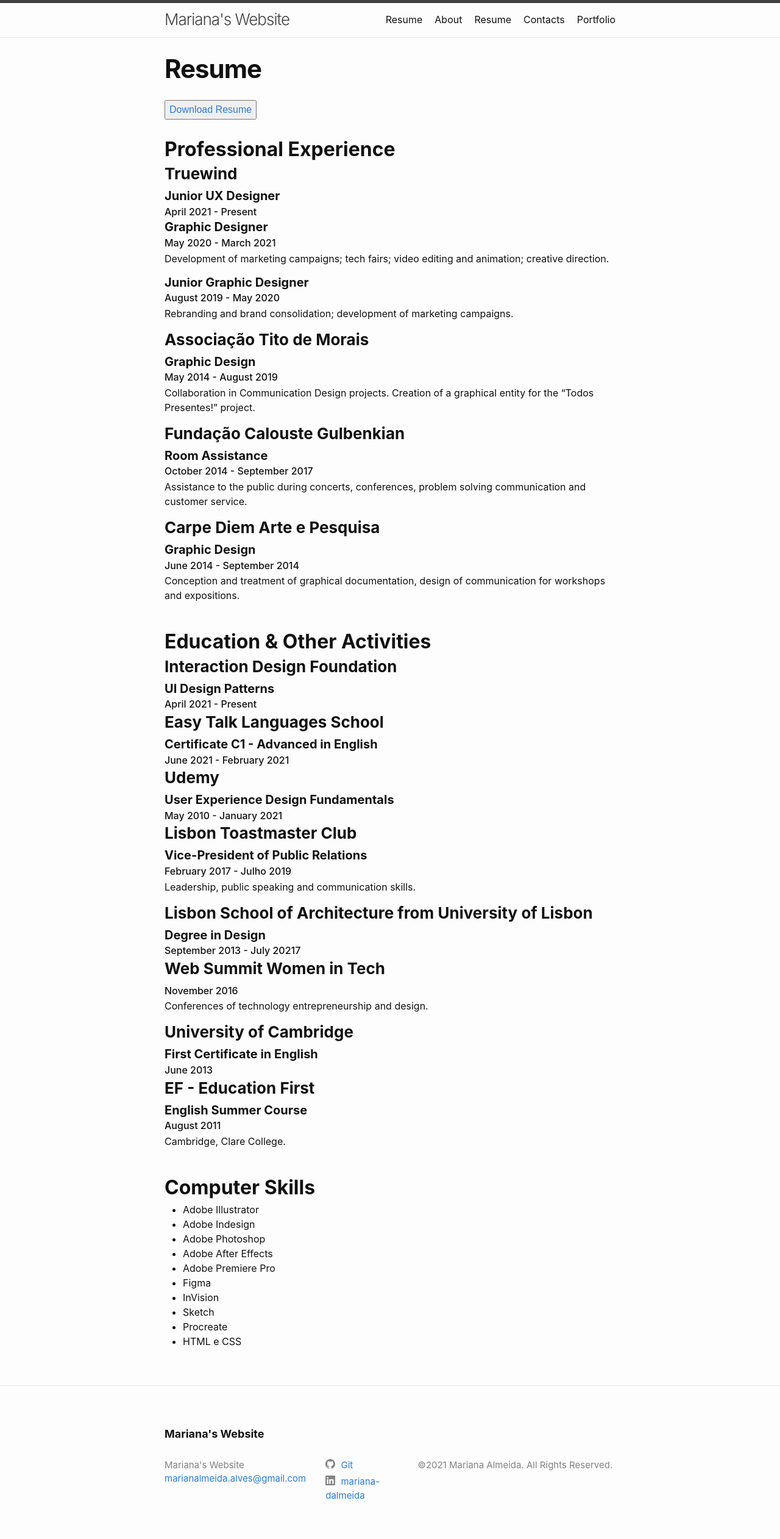
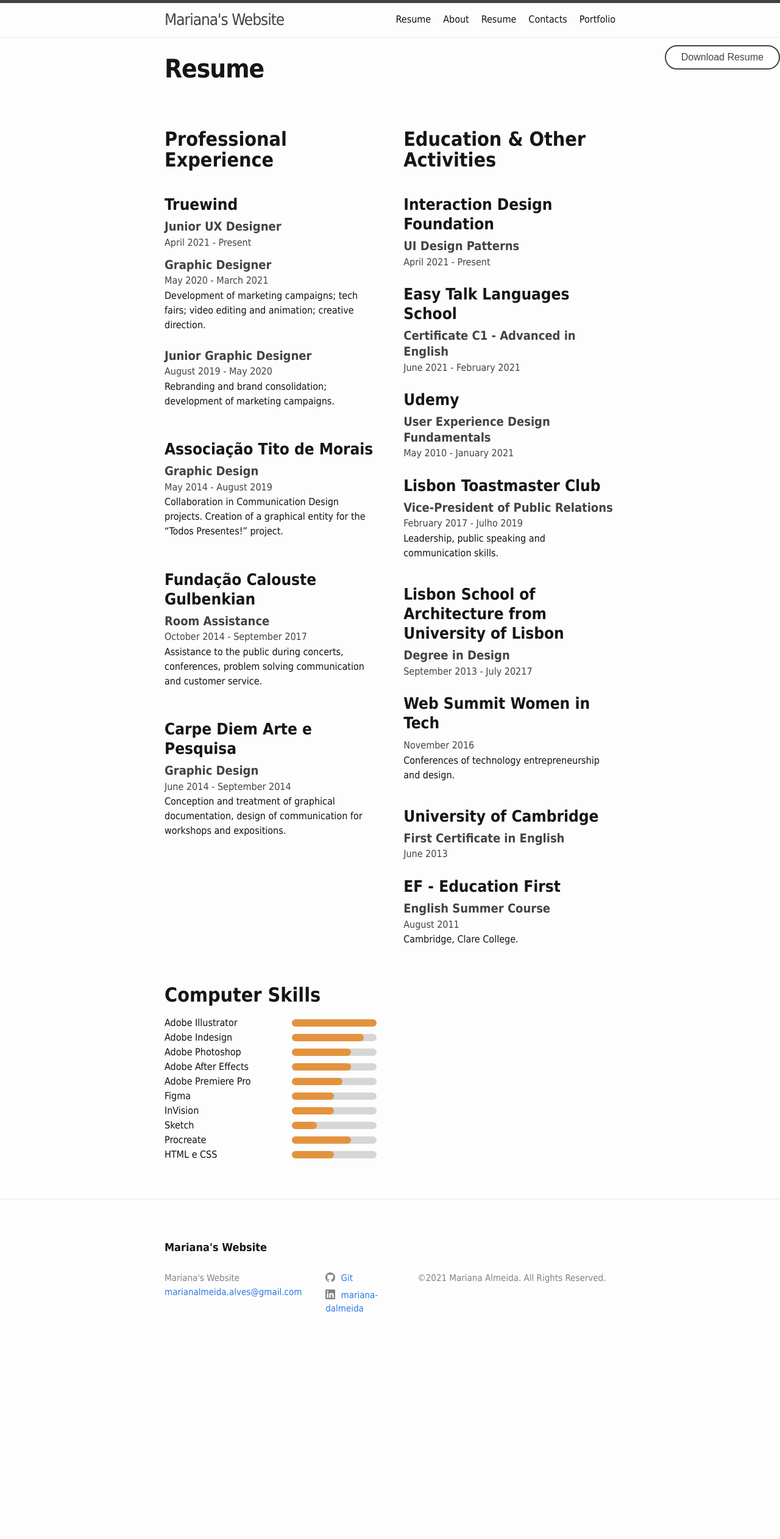
Before and after one commit to mar-dalmeida/portfolioMarianaAlmeida, a Jekyll site: the page built from Resume.html, in a window 1280 px wide. Shown: the whole page at 61% size. Built offline with Jekyll 4.4.1, drawn with Linux system fonts in a browser that asks for light colours; after the commit the page ends 2217 px from its top, so only the background shows below that.

Commit message:
CSS for resume

```diff
--- a/_sass/minima.scss
+++ b/_sass/minima.scss
@@ -2,7 +2,7 @@
 
 // Define defaults for each variable.
 
-$base-font-family: -apple-system, BlinkMacSystemFont, "Segoe UI", Roboto, Helvetica, Arial, sans-serif, "Apple Color Emoji", "Segoe UI Emoji", "Segoe UI Symbol" !default;
+$base-font-family: "Poppins", Tahoma, sans-serif, "Apple Color Emoji", "Segoe UI Emoji", "Segoe UI Symbol" !default;
 $base-font-size:   16px !default;
 $base-font-weight: 400 !default;
 $small-font-size:  $base-font-size * 0.875 !default;
@@ -56,5 +56,6 @@ $on-laptop:        800px !default;
 @import
   "minima/base",
   "minima/layout",
-  "minima/syntax-highlighting"
+  "minima/syntax-highlighting",
+  "minima/resume"
 ;
--- a/_sass/minima/_base.scss
+++ b/_sass/minima/_base.scss
@@ -97,7 +97,7 @@ li {
   font-size: 3rem;
   font-weight: 700;
   line-height: 4rem;
-  color: var(--neutral-900);
+  color: $--neutral-900;
   margin: 0;
 }
 
@@ -105,7 +105,7 @@ h2 {
   font-size: 1.5rem;
   font-weight: 700;
   line-height: 2.1rem;
-  color: var(--neutral-900);
+  color: $--neutral-900;
   margin: 0;
   padding: 2rem 0 0.5rem;
 }
@@ -114,7 +114,7 @@ h3 {
   font-size: 1.125rem;
   font-weight: 700;
   line-height: 2rem;
-  color: var(--neutral-900);
+  color: $--neutral-900;
   padding-bottom: 0.5rem;
   margin: 0;
 }
@@ -123,7 +123,7 @@ h4 {
   font-size: 1rem;
   font-weight: 700;
   line-height: 1.6rem;
-  color: var(--neutral-700);
+  color: $--neutral-700;
   margin: 0;
 }
 
@@ -131,7 +131,7 @@ h5 {
   font-size: 1rem;
   font-weight: 500;
   line-height: 1.6rem;
-  color: var(--neutral-700);
+  color: $--neutral-700;
   margin: 0;
 }
 /**
--- /dev/null
+++ b/_sass/minima/_resume.scss
@@ -0,0 +1,97 @@
+/**
+ * Site header
+ */
+ button {
+  margin: 10px 0;
+  padding: 5px 25px;
+  width: fit-content;
+  cursor: pointer;
+  background-color: white;
+  border: 2px solid $--neutral-700;
+  border-radius: 25px;
+}
+
+button:hover {
+  background-color: $--neutral-000;
+  border: 2px solid $--primary-500;
+  box-shadow: 2px 2px 15px -2px $--primary-500
+}
+
+button:hover h5 {
+  color: $--primary-700;
+}
+
+.resume h2{
+  padding: 3rem 0 1rem;
+}
+
+.job {
+  padding: 1.5rem 0 0;
+}
+
+.job-description {
+  padding: 0 0 0.7rem;
+  margin: 0;
+}
+
+.school {
+  padding: 1.5rem 0 0;
+}
+
+.li-container {
+  position: relative;
+}
+
+ul.skills {
+  margin: 0;
+  padding: 0;
+  list-style: none;
+}
+
+.skills li {
+  display: inline;
+}
+
+.skill-bar {
+  position: absolute;
+  top: 6px;
+  left: 60%;
+  height: 0.75rem;
+  max-width: 40%;
+  width: 100%;
+  background: $--neutral-300;
+  border-radius: 1.563rem;
+}
+
+.skill-bar > span {
+  display: block;
+  height: 100%;
+  border-top-left-radius: 20px;
+  border-bottom-left-radius: 20px;
+  background-color: $--primary-500;
+  position: relative;
+  overflow: hidden;
+}
+
+ul.skills :first-child .skill-bar > span {
+  border-top-right-radius: 20px;
+  border-bottom-right-radius: 20px;
+}
+
+/* Resume - tablet & desktop */
+@media screen and (min-width: 740px) {
+
+  button {
+      position: absolute;
+      right: 0px;
+      top: 64px;
+  }
+
+  .resume {
+      display: grid;
+      grid-template-columns: repeat(auto-fill,minmax(47%, 1fr));
+      column-gap: 6%;
+      row-gap: 0;
+  }
+
+}
```
Also changed, not shown: 4 other files.
